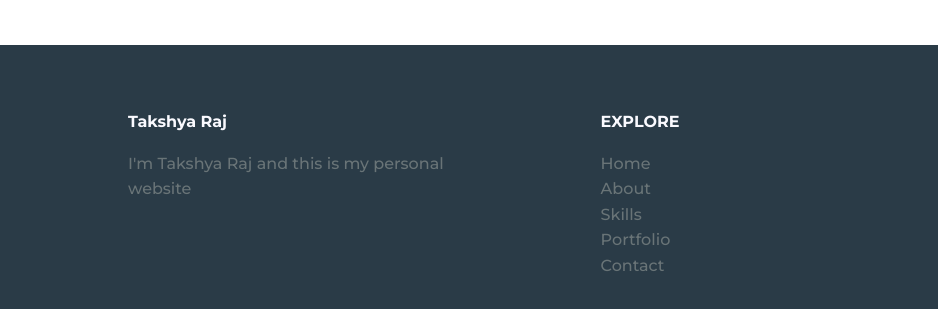
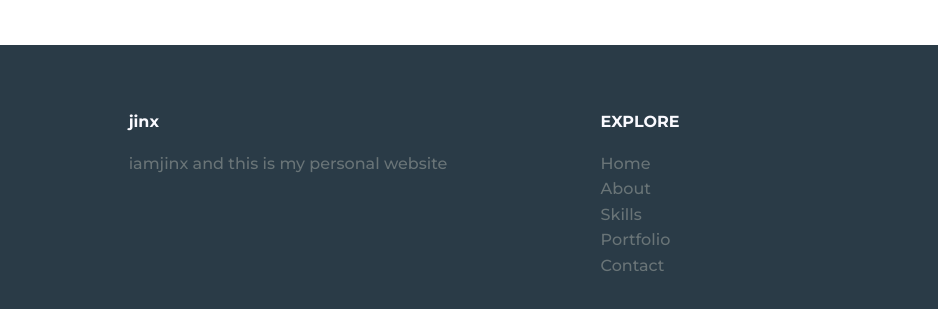
Before and after one commit to iam699mdev/profile, a plain HTML site: page index.html in a window 1280 px wide. Shown: the part 3270-3579 px from the top of the page, 0-938 px from the left. Drawn offline with nearby package versions, Linux system fonts and the light colour scheme.

Commit message:
Update index.html

```diff
--- a/index.html
+++ b/index.html
@@ -184,8 +184,8 @@
         <footer class="footer section">
             <div class="footer__container bd-grid">
                 <div class="footer__data">
-                    <h2 class="footer__title">Takshya Raj</h2>
-                    <p class="footer__text">I'm Takshya Raj and this is my personal website</p>
+                    <h2 class="footer__title"> jinx</h2>
+                    <p class="footer__text"> iamjinx and this is my personal website</p>
                 </div>
 
                 <div class="footer__data">
```
